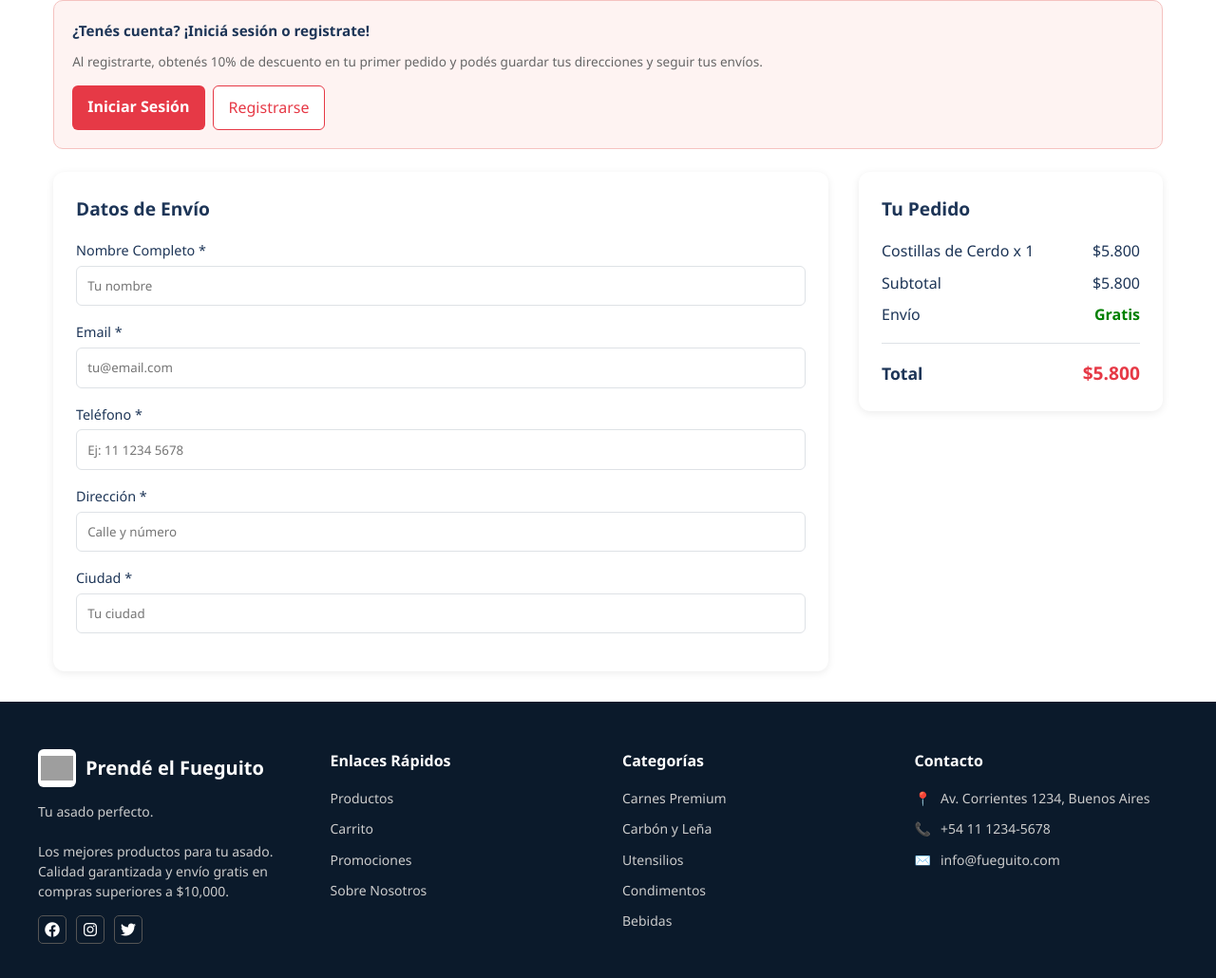
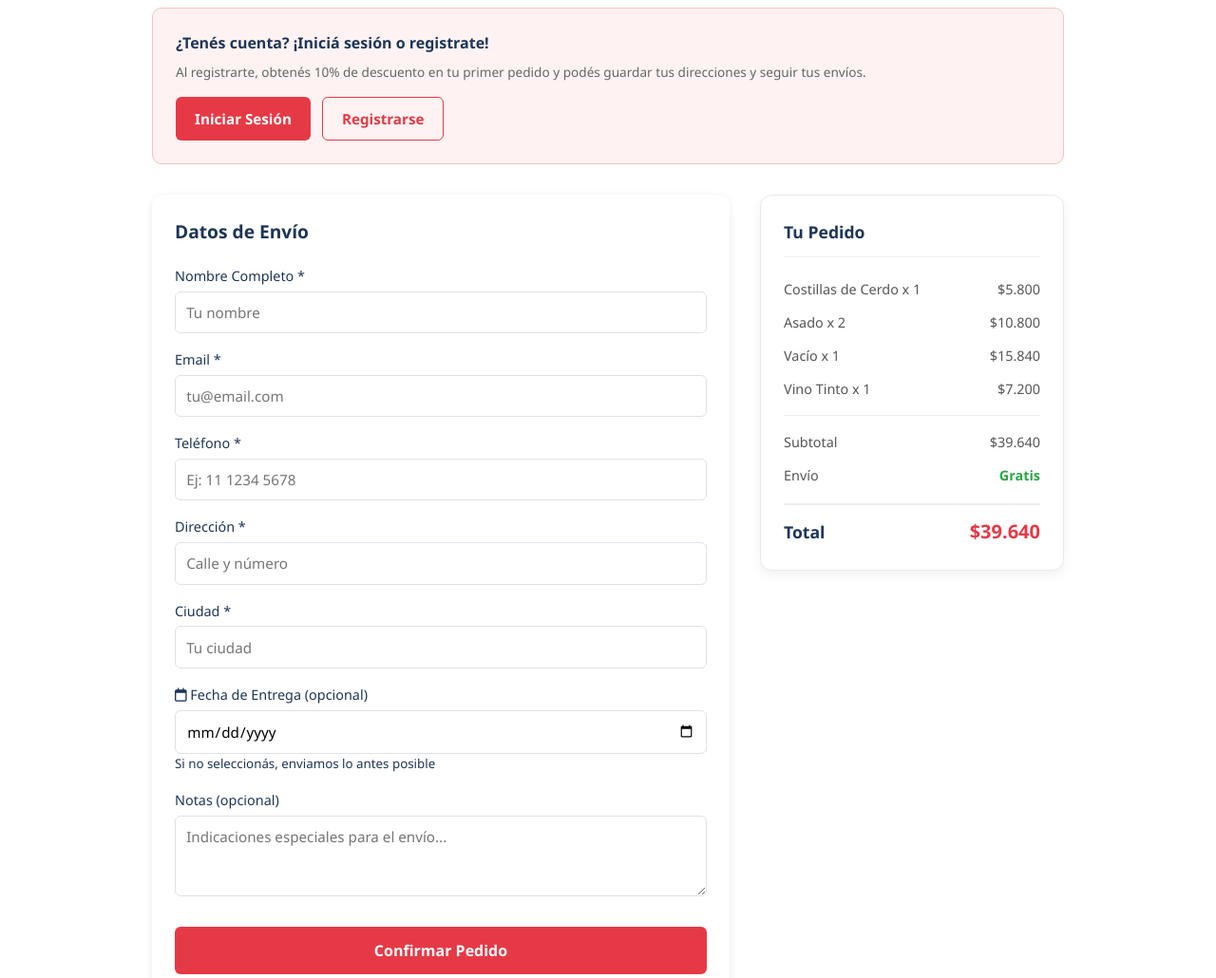
Before and after one commit to tebaniglesias/prende_elfueguito, a plain HTML site: page checkout.html in a window 1280 px wide. Shown: the part 247-1277 px from the top of the page at 95% size. Drawn offline with Linux system fonts and the light colour scheme; grey boxes are pictures that could not be loaded.

Commit message:
Modificación de contendio y agregado de estilos en proceso de compra

```diff
--- a/checkout.html
+++ b/checkout.html
@@ -102,6 +102,19 @@
                     <label>Ciudad *</label>
                     <input type="text" placeholder="Tu ciudad">
                 </div>
+
+                <div class="form-group">
+                    <label><i class="fa-regular fa-calendar"></i> Fecha de Entrega (opcional)</label>
+                    <input type="date">
+                    <small class="form-hint">Si no seleccionás, enviamos lo antes posible</small>
+                </div>
+
+                <div class="form-group">
+                    <label>Notas (opcional)</label>
+                    <textarea placeholder="Indicaciones especiales para el envío..." rows="3"></textarea>
+                </div>
+
+                <button class="btn-finalizar" onclick="mostrarModalConfirmacion()">Confirmar Pedido</button>
             </div>
         </div>
 
@@ -113,20 +126,31 @@
                 <span>Costillas de Cerdo x 1</span>
                 <span>$5.800</span>
             </div>
-
             <div class="resumen-item">
-                <span>Subtotal</span>
-                <span>$5.800</span>
+                <span>Asado x 2</span>
+                <span>$10.800</span>
+            </div>
+            <div class="resumen-item">
+                <span>Vacío x 1</span>
+                <span>$15.840</span>
+            </div>
+            <div class="resumen-item">
+                <span>Vino Tinto x 1</span>
+                <span>$7.200</span>
             </div>
 
+            <div class="resumen-divisor"></div> <div class="resumen-item">
+                <span>Subtotal</span>
+                <span>$39.640</span>
+            </div>
             <div class="resumen-item">
                 <span>Envío</span>
-                <span style="color: green; font-weight: 600;">Gratis</span>
+                <span style="color: #28a745; font-weight: 600;">Gratis</span>
             </div>
 
             <div class="resumen-total">
                 <span>Total</span>
-                <span class="total-precio">$5.800</span>
+                <span class="total-precio">$39.640</span>
             </div>
         </aside>
 
@@ -201,5 +225,25 @@
             </div>
         </div>
     </footer>
+
+    <!-- Modal Confirmación -->
+    <div id="modal-confirmacion" class="modal-overlay">
+        <div class="modal-content">
+            <img src="img/logo_lineas_fondoblanco.png" alt="Logo" class="modal-logo">
+            <i class="fa-solid fa-circle-check modal-check"></i>
+            <h2 class="modal-titulo">¡Pedido Confirmado!</h2>
+            <p class="modal-texto">Tu pedido ha sido recibido y será procesado pronto</p>
+            <p class="modal-redirect">Te dirigiremos a la tienda en unos segundos...</p>
+        </div>
+    </div>
+
+    <script>
+    function mostrarModalConfirmacion() {
+        document.getElementById('modal-confirmacion').style.display = 'flex';
+        setTimeout(function() {
+            window.location.href = 'index.html';
+        }, 5000);
+    }
+    </script>
 </body>
 </html>
--- a/styles/styles.css
+++ b/styles/styles.css
@@ -1376,14 +1376,15 @@ ul li {
    CHECKOUT / FINALIZAR COMPRA
    ============================================= */
 
+/* Contenedor principal */
 .checkout-main {
+    max-width: 1000px;
+    margin: 40px auto;
+    padding: 0 20px;
     min-height: 80vh;
-    max-width: 1200px;
-    margin: 0 auto;
-    padding: 2rem 1rem;
-}
-
-/* Volver */
+}
+
+/* Volver al carrito */
 .checkout-volver {
     margin-bottom: 1.5rem;
 }
@@ -1403,73 +1404,101 @@ ul li {
     color: var(--dark-text);
 }
 
-/* Layout */
-.checkout-wrapper {
-    display: flex;
-    gap: 2rem;
-    align-items: flex-start;
-}
-
-/* ---- BLOQUE LOGIN / REGISTRO ---- */
+/* ---- Bloque login / registro ---- */
+
 .checkout-login {
     background: #fef3f2;
     border: 1px solid #f5c2c0;
-    padding: 1.2rem;
     border-radius: 10px;
-    margin-bottom: 1.5rem;
+    padding: 1.5rem;
+    margin-bottom: 2rem;
+    display: flex;
+    flex-direction: column;
+    gap: 0.4rem;
 }
 
 .checkout-login p {
-    font-size: 0.95rem;
-    margin-bottom: 0.5rem;
-}
-
-.checkout-login strong {
-    font-weight: 600;
+    color: var(--dark-text);
+    font-size: 1rem;
+    margin: 0;
 }
 
 .checkout-login small {
+    color: #666;
     font-size: 0.85rem;
-    color: #666;
+    display: block;
 }
 
 .checkout-login .acciones {
-    margin-top: 0.8rem;
-    display: flex;
-    gap: 0.5rem;
+    display: flex;
+    gap: 0.75rem;
+    margin-top: 0.6rem;
 }
 
 .btn-login-red {
-    background: var(--primary-color);
-    color: white;
-    padding: 0.6rem 1rem;
+    background-color: var(--primary-color);
+    color: #fff;
+    padding: 0.6rem 1.25rem;
     border-radius: 6px;
     font-weight: 600;
+    font-size: 0.95rem;
+    text-decoration: none;
+    display: inline-flex;
+    align-items: center;
+    gap: 0.4rem;
+    transition: background-color 0.3s;
+}
+
+.btn-login-red:hover {
+    background-color: #c1121f;
 }
 
 .btn-outline {
+    background-color: transparent;
+    color: var(--primary-color);
     border: 1px solid var(--primary-color);
-    color: var(--primary-color);
-    padding: 0.6rem 1rem;
+    padding: 0.6rem 1.25rem;
     border-radius: 6px;
-    background: white;
-}
-
-/* ---- FORMULARIO ---- */
+    font-weight: 600;
+    font-size: 0.95rem;
+    text-decoration: none;
+    display: inline-flex;
+    align-items: center;
+    gap: 0.4rem;
+    transition: all 0.3s;
+}
+
+.btn-outline:hover {
+    background-color: var(--primary-color);
+    color: #fff;
+}
+
+/* ---- Layout: formulario + resumen ---- */
+
+.checkout-wrapper {
+    display: grid;
+    grid-template-columns: 1fr 320px;
+    gap: 2rem;
+    align-items: start;
+}
+
+/* ---- Formulario ---- */
+
 .checkout-form {
-    flex: 1;
+    width: 100%;
 }
 
 .form-card {
-    background: white;
+    background: #fff;
     padding: 1.5rem;
     border-radius: 12px;
-    box-shadow: 0 2px 8px rgba(0,0,0,0.08);
+    box-shadow: 0 2px 8px rgba(0, 0, 0, 0.08);
 }
 
 .form-card h2 {
-    margin-bottom: 1rem;
     font-size: 1.2rem;
+    margin-bottom: 1.2rem;
+    color: var(--dark-text);
 }
 
 .form-group {
@@ -1481,55 +1510,197 @@ ul li {
 .form-group label {
     font-size: 0.9rem;
     margin-bottom: 0.3rem;
-}
-
-.form-group input {
+    color: var(--dark-text);
+}
+
+.form-group input,
+.form-group textarea {
     padding: 0.7rem;
+    border: 1px solid var(--border-color);
     border-radius: 6px;
-    border: 1px solid var(--border-color);
-}
-
-/* ---- RESUMEN DERECHO ---- */
+    font-family: inherit;
+    font-size: 0.95rem;
+    width: 100%;
+}
+
+textarea {
+    resize: vertical;
+}
+
+/* Radio buttons */
+.radio-group {
+    display: flex;
+    flex-direction: column;
+    gap: 10px;
+    margin-top: 5px;
+}
+
+.radio-option {
+    display: flex;
+    align-items: flex-start;
+    gap: 10px;
+    padding: 12px;
+    border: 2px solid var(--border-color);
+    border-radius: 8px;
+    cursor: pointer;
+    transition: all 0.2s;
+}
+
+.radio-option:hover,
+.radio-option:has(input:checked) {
+    border-color: var(--primary-color);
+    background-color: #fff9f9;
+}
+
+.radio-option input {
+    margin-top: 4px;
+    flex-shrink: 0;
+}
+
+.radio-option .icon {
+    font-size: 1.4rem;
+    flex-shrink: 0;
+}
+
+.radio-option .text {
+    font-size: 0.9rem;
+    line-height: 1.4;
+}
+
+/* Botón confirmar */
+.btn-finalizar {
+    width: 100%;
+    padding: 0.9rem;
+    margin-top: 1rem;
+    background-color: var(--primary-color);
+    color: #fff;
+    border-radius: 6px;
+    font-size: 1rem;
+    font-weight: 700;
+    cursor: pointer;
+    transition: background-color 0.3s;
+}
+
+.btn-finalizar:hover {
+    background-color: #c1121f;
+}
+
+/* ---- Resumen del pedido ---- */
+
 .checkout-resumen {
-    width: 320px;
-    background: white;
+    position: sticky;
+    top: 20px;
+    background: #fff;
     padding: 1.5rem;
     border-radius: 12px;
-    box-shadow: 0 2px 8px rgba(0,0,0,0.08);
+    border: 1px solid #eaeaea;
+    box-shadow: 0 4px 12px rgba(0, 0, 0, 0.06);
+    height: fit-content;
 }
 
 .checkout-resumen h2 {
-    font-size: 1.2rem;
+    font-size: 1.1rem;
+    font-weight: 700;
+    padding-bottom: 0.75rem;
+    border-bottom: 1px solid #eee;
     margin-bottom: 1rem;
+    color: var(--dark-text);
 }
 
 .resumen-item {
     display: flex;
     justify-content: space-between;
-    margin-bottom: 0.5rem;
+    font-size: 0.9rem;
+    color: #555;
+    padding: 6px 0;
+}
+
+.resumen-divisor {
+    height: 1px;
+    background: #eee;
+    margin: 10px 0;
 }
 
 .resumen-total {
-    margin-top: 1rem;
-    border-top: 1px solid var(--border-color);
-    padding-top: 1rem;
     display: flex;
     justify-content: space-between;
+    align-items: center;
+    font-size: 1.1rem;
     font-weight: 700;
+    margin-top: 12px;
+    padding-top: 12px;
+    border-top: 2px solid #eee;
+    color: var(--dark-text);
 }
 
 .total-precio {
     color: var(--primary-color);
-    font-size: 1.2rem;
-}
-
-/* ---- RESPONSIVE ---- */
+    font-size: 1.25rem;
+}
+
+/* ---- Modal Confirmación ---- */
+.modal-overlay {
+    display: none;
+    position: fixed;
+    top: 0;
+    left: 0;
+    width: 100%;
+    height: 100%;
+    background: rgba(0, 0, 0, 0.7);
+    justify-content: center;
+    align-items: center;
+    z-index: 9999;
+}
+
+.modal-content {
+    background: white;
+    border-radius: 16px;
+    padding: 48px 40px;
+    text-align: center;
+    max-width: 420px;
+    width: 90%;
+}
+
+.modal-logo {
+    width: 140px;
+    height: 140px;
+    object-fit: contain;
+    margin: 0 auto 24px;
+}
+
+.modal-check {
+    font-size: 64px;
+    color: #28a745;
+    margin-bottom: 16px;
+    display: block;
+}
+
+.modal-titulo {
+    font-size: 1.8rem;
+    font-weight: 700;
+    color: var(--dark-text);
+    margin-bottom: 12px;
+}
+
+.modal-texto {
+    font-size: 1rem;
+    color: #555;
+    margin-bottom: 8px;
+}
+
+.modal-redirect {
+    font-size: 0.9rem;
+    color: #888;
+}
+
+/* ---- Responsive ---- */
+
 @media (max-width: 768px) {
     .checkout-wrapper {
-        flex-direction: column;
+        grid-template-columns: 1fr;
     }
 
     .checkout-resumen {
-        width: 100%;
-    }
-}
+        position: static;
+    }
+}
```
Also changed, not shown: articulo.html (+1 -1 lines).
